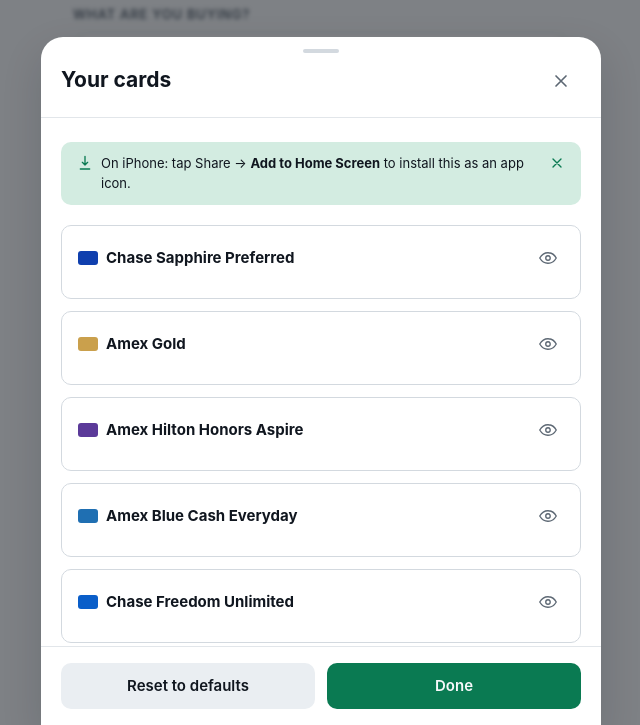
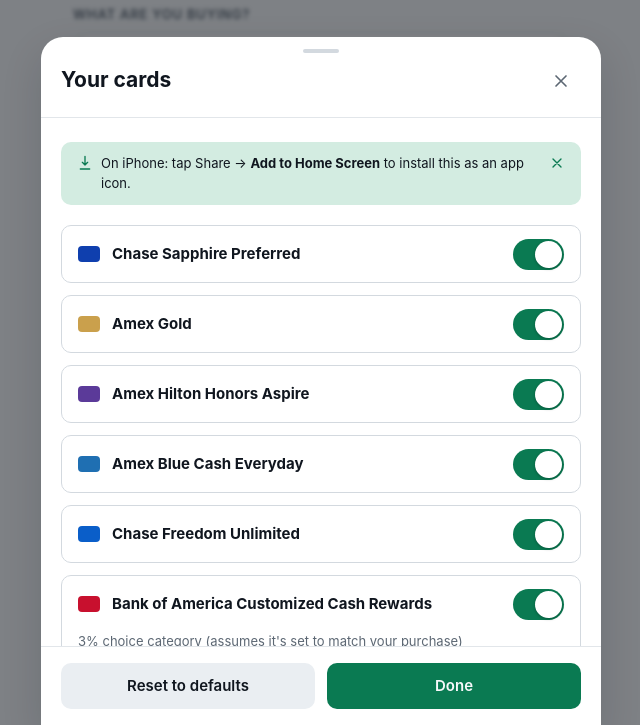
Before and after one commit to baimifan8/swipe-logic, a plain HTML site: page index.html in a window 1280 px wide. Both pictures are taken after a click on the button 868 px from the left and 40 px from the top of the page. Shown: the part 75-800 px from the top of the page, without its empty margins (319-959 px from the left). Drawn offline with Linux system fonts and the light colour scheme; a web font is replaced by a local one.

Commit message:
Redesign settings toggles as full-row switches, expand flight keyword matching, add search hint

```diff
--- a/app.js
+++ b/app.js
@@ -203,22 +203,16 @@
 
       return `
         <div class="settings-card ${isOn ? '' : 'disabled'}" data-card-block="${card.id}">
-          <div class="settings-card-head">
+          <button type="button" class="settings-card-head" data-toggle="${card.id}" role="switch" aria-checked="${isOn}" aria-label="${escapeHtml(card.name)}, ${isOn ? 'included in results' : 'hidden from results'}">
             <div class="name"><span class="swatch-mini" style="background:${card.color}"></span>${escapeHtml(card.name)}</div>
-            <button class="toggle-visibility" data-toggle="${card.id}" aria-label="${isOn ? 'Disable' : 'Enable'} ${escapeHtml(card.name)}">
-              <svg viewBox="0 0 24 24" fill="none" stroke="currentColor" stroke-width="1.8" stroke-linecap="round" stroke-linejoin="round" aria-hidden="true">
-                ${isOn
-                  ? '<path d="M1 12s4-7 11-7 11 7 11 7-4 7-11 7-11-7-11-7Z"/><circle cx="12" cy="12" r="3"/>'
-                  : '<path d="M17.94 17.94A10.94 10.94 0 0 1 12 20c-7 0-11-8-11-8a21.6 21.6 0 0 1 5.06-6.06M9.9 4.24A10.4 10.4 0 0 1 12 4c7 0 11 8 11 8a21.4 21.4 0 0 1-2.16 3.19m-6.72-1.07a3 3 0 1 1-4.24-4.24"/><path d="M1 1l22 22"/>'}
-              </svg>
-            </button>
-          </div>
+            <span class="toggle-visibility" aria-hidden="true"></span>
+          </button>
           ${choiceSelect}
           ${nfcuTierSelect}
         </div>`;
     }).join('');
 
-    // wire toggle buttons
+    // wire toggle rows (whole row is tappable, not just a small icon)
     $cardSettingsList.querySelectorAll('[data-toggle]').forEach((btn) => {
       btn.addEventListener('click', () => {
         const id = btn.getAttribute('data-toggle');
--- a/cards.js
+++ b/cards.js
@@ -20,7 +20,7 @@
       { key: 'streaming', rate: 3, label: 'Select streaming services', keywords: ['netflix', 'hulu', 'disney+', 'disney plus', 'espn+', 'spotify', 'apple music', 'apple tv', 'streaming'] },
       { key: 'online-grocery', rate: 3, label: 'Online groceries (excl. Target/Walmart/wholesale)', keywords: ['instacart', 'online grocery', 'grocery delivery'] },
       { key: 'vacation-rental', rate: 3, label: 'Vacation homes (Airbnb, Vrbo)', keywords: ['airbnb', 'vrbo', 'vacation rental', 'vacation home'] },
-      { key: 'other-travel', rate: 2, label: 'Other travel (airfare, hotel, rideshare, etc.)', keywords: ['flight', 'airfare', 'airline', 'hotel', 'motel', 'rideshare', 'uber ride', 'lyft', 'taxi', 'train', 'amtrak', 'parking', 'rental car', 'car rental', 'cruise', 'travel'] },
+      { key: 'other-travel', rate: 2, label: 'Other travel (airfare, hotel, rideshare, etc.)', keywords: ['flight', 'airfare', 'airline', 'airline ticket', 'plane ticket', 'book a flight', 'delta', 'united', 'american airlines', 'southwest', 'jetblue', 'spirit airlines', 'alaska airlines', 'hotel', 'motel', 'rideshare', 'uber ride', 'lyft', 'taxi', 'train', 'amtrak', 'parking', 'rental car', 'car rental', 'cruise', 'travel'] },
     ],
     notes: 'Points worth 1¢ cash back, up to ~1.5–1.25x via Chase Travel portal, more via airline/hotel transfer partners.',
   },
@@ -37,7 +37,7 @@
       { key: 'dining', rate: 4, label: 'Restaurants worldwide (+takeout/delivery in US)', cap: '$50,000/yr', keywords: ['restaurant', 'dining', 'dinner', 'lunch', 'breakfast', 'takeout', 'doordash', 'ubereats', 'uber eats', 'grubhub', 'food delivery', 'bar', 'brewery'] },
       { key: 'grocery', rate: 4, label: 'U.S. supermarkets', cap: '$25,000/yr', keywords: ['grocery', 'groceries', 'supermarket', 'whole foods', 'trader joe', 'stop & shop', 'stop and shop', 'shaws'] },
       { key: 'hotel', rate: 5, label: 'Prepaid hotels via Amex Travel', keywords: ['amex travel hotel', 'prepaid hotel'] },
-      { key: 'flight', rate: 3, label: 'Flights (direct or Amex Travel)', keywords: ['flight', 'airfare', 'airline', 'plane ticket'] },
+      { key: 'flight', rate: 3, label: 'Flights (direct or Amex Travel)', keywords: ['flight', 'airfare', 'airline', 'airline ticket', 'plane ticket', 'book a flight', 'delta', 'united', 'american airlines', 'southwest', 'jetblue', 'spirit airlines', 'alaska airlines'] },
       { key: 'car-cruise', rate: 2, label: 'Prepaid car rentals / cruises via Amex Travel', keywords: ['cruise'] },
     ],
     notes: '4x dining/groceries is the strongest of any card in the wallet — default to this for food spend.',
@@ -53,7 +53,7 @@
     base: { rate: 3, label: 'Everything else' },
     categories: [
       { key: 'hilton', rate: 14, label: 'Hilton hotels & resorts (direct)', keywords: ['hilton', 'hampton inn', 'doubletree', 'embassy suites', 'waldorf astoria', 'conrad hotel', 'homewood suites', 'tru by hilton', 'canopy'] },
-      { key: 'flight-direct', rate: 7, label: 'Flights (direct with airline or AmexTravel.com)', keywords: ['flight', 'airfare', 'airline', 'plane ticket'] },
+      { key: 'flight-direct', rate: 7, label: 'Flights (direct with airline or AmexTravel.com)', keywords: ['flight', 'airfare', 'airline', 'airline ticket', 'plane ticket', 'book a flight', 'delta', 'united', 'american airlines', 'southwest', 'jetblue', 'spirit airlines', 'alaska airlines'] },
       { key: 'car-rental', rate: 7, label: 'Car rentals (direct with select companies)', keywords: ['car rental', 'rental car', 'hertz', 'avis', 'enterprise rent'] },
       { key: 'dining', rate: 7, label: 'U.S. restaurants (incl. takeout/delivery)', keywords: ['restaurant', 'dining', 'dinner', 'lunch', 'breakfast', 'takeout', 'doordash', 'ubereats', 'uber eats', 'grubhub', 'food delivery', 'bar', 'brewery', 'coffee', 'cafe', 'starbucks'] },
     ],
@@ -107,7 +107,7 @@
       'online-shopping': { label: 'Online shopping (incl. streaming, cable, phone)', keywords: ['amazon', 'online shopping', 'online retail', 'ebay', 'etsy', 'online order', 'streaming', 'netflix', 'hulu', 'phone bill', 'cable bill', 'internet bill', 'target.com', 'walmart.com'] },
       'gas-ev': { label: 'Gas & EV charging', keywords: ['gas', 'gas station', 'fuel', 'ev charging', 'chargepoint'] },
       'dining': { label: 'Dining', keywords: ['restaurant', 'dining', 'dinner', 'lunch', 'takeout', 'doordash', 'ubereats', 'grubhub', 'bar', 'coffee', 'cafe'] },
-      'travel': { label: 'Travel', keywords: ['flight', 'airfare', 'hotel', 'rideshare', 'uber ride', 'lyft', 'taxi', 'train', 'parking', 'rental car', 'travel'] },
+      'travel': { label: 'Travel', keywords: ['flight', 'airfare', 'airline', 'airline ticket', 'plane ticket', 'book a flight', 'delta', 'united', 'american airlines', 'southwest', 'jetblue', 'hotel', 'rideshare', 'uber ride', 'lyft', 'taxi', 'train', 'parking', 'rental car', 'travel'] },
       'drugstore': { label: 'Drug stores & pharmacy', keywords: ['cvs', 'walgreens', 'rite aid', 'drugstore', 'pharmacy'] },
       'home-improvement': { label: 'Home improvement & furnishings', keywords: ['home depot', 'lowes', 'furniture', 'ikea', 'wayfair', 'hardware store', 'home improvement'] },
     },
--- a/index.html
+++ b/index.html
@@ -60,6 +60,7 @@
           </button>
         </div>
         <div class="chips" id="chips" role="list" aria-label="Quick examples"></div>
+        <p class="search-hint">These are just examples to try — type anything (a merchant, brand, or category). Cards with different travel/flight rules (direct booking vs. portal vs. partner) can rank differently for the same trip.</p>
       </div>
 
       <div id="resultsWrap"></div>
--- a/style.css
+++ b/style.css
@@ -242,6 +242,13 @@
   color: var(--color-text-muted);
 }
 .chip:hover { border-color: var(--color-primary); color: var(--color-primary); background: var(--color-primary-highlight); }
+
+.search-hint {
+  font-size: var(--text-xs);
+  color: var(--color-text-muted);
+  margin-top: var(--space-3);
+  line-height: 1.5;
+}
 .chip:active { transform: scale(0.96); }
 
 /* ===== Results ===== */
@@ -427,28 +434,76 @@
 .settings-card {
   border: 1px solid var(--color-border);
   border-radius: var(--radius-md);
-  padding: var(--space-4);
+  padding: 0;
   margin-bottom: var(--space-3);
+  overflow: hidden;
+  transition: border-color 0.15s ease, background 0.15s ease;
 }
+.settings-card.disabled { border-color: var(--color-divider); }
 .settings-card-head {
   display: flex;
   align-items: center;
   justify-content: space-between;
-  margin-bottom: var(--space-2);
+  gap: var(--space-3);
+  width: 100%;
+  min-height: 56px;
+  padding: var(--space-3) var(--space-4);
+  background: none;
+  border: none;
+  text-align: left;
+  cursor: pointer;
+  -webkit-tap-highlight-color: transparent;
 }
-.settings-card-head .name { font-weight: 700; font-size: var(--text-sm); display: flex; align-items: center; gap: var(--space-2); }
-.settings-card-head .swatch-mini { width: 20px; height: 14px; border-radius: 3px; flex-shrink: 0; }
+.settings-card-head:hover { background: var(--color-surface-offset); }
+.settings-card-head:active { background: var(--color-surface-offset); }
+.settings-card-head .name {
+  font-weight: 700;
+  font-size: var(--text-sm);
+  display: flex;
+  align-items: center;
+  gap: var(--space-3);
+  flex: 1;
+  min-width: 0;
+  transition: color 0.15s ease, opacity 0.15s ease;
+}
+.settings-card.disabled .settings-card-head .name { color: var(--color-text-muted); opacity: 0.6; }
+.settings-card-head .swatch-mini { width: 22px; height: 16px; border-radius: 4px; flex-shrink: 0; transition: opacity 0.15s ease; }
+.settings-card.disabled .swatch-mini { opacity: 0.35; }
+
+/* iOS-style switch: large, unambiguous tap target */
 .toggle-visibility {
-  width: 32px; height: 32px;
+  position: relative;
+  flex-shrink: 0;
+  width: 51px;
+  height: 31px;
   border-radius: var(--radius-full);
-  display: flex; align-items: center; justify-content: center;
-  color: var(--color-text-muted);
+  background: var(--color-border);
+  padding: 2px;
+  display: flex;
+  align-items: center;
+  transition: background 0.2s ease;
+  pointer-events: none; /* row click drives the toggle */
 }
-.toggle-visibility:hover { background: var(--color-surface-offset); }
-.toggle-visibility svg { width: 18px; height: 18px; }
-.settings-card.disabled { opacity: 0.45; }
+.toggle-visibility svg { display: none; }
+.toggle-visibility::after {
+  content: '';
+  width: 27px;
+  height: 27px;
+  border-radius: 50%;
+  background: #fff;
+  box-shadow: 0 1px 3px rgba(0,0,0,0.3);
+  transform: translateX(0);
+  transition: transform 0.2s ease;
+}
+.settings-card:not(.disabled) .toggle-visibility {
+  background: var(--color-primary);
+}
+.settings-card:not(.disabled) .toggle-visibility::after {
+  transform: translateX(20px);
+}
+.settings-card.disabled { opacity: 1; }
 
-.field-row { margin-top: var(--space-2); }
+.field-row { padding: 0 var(--space-4) var(--space-4); }
 .field-row label {
   font-size: var(--text-xs);
   color: var(--color-text-muted);
```
